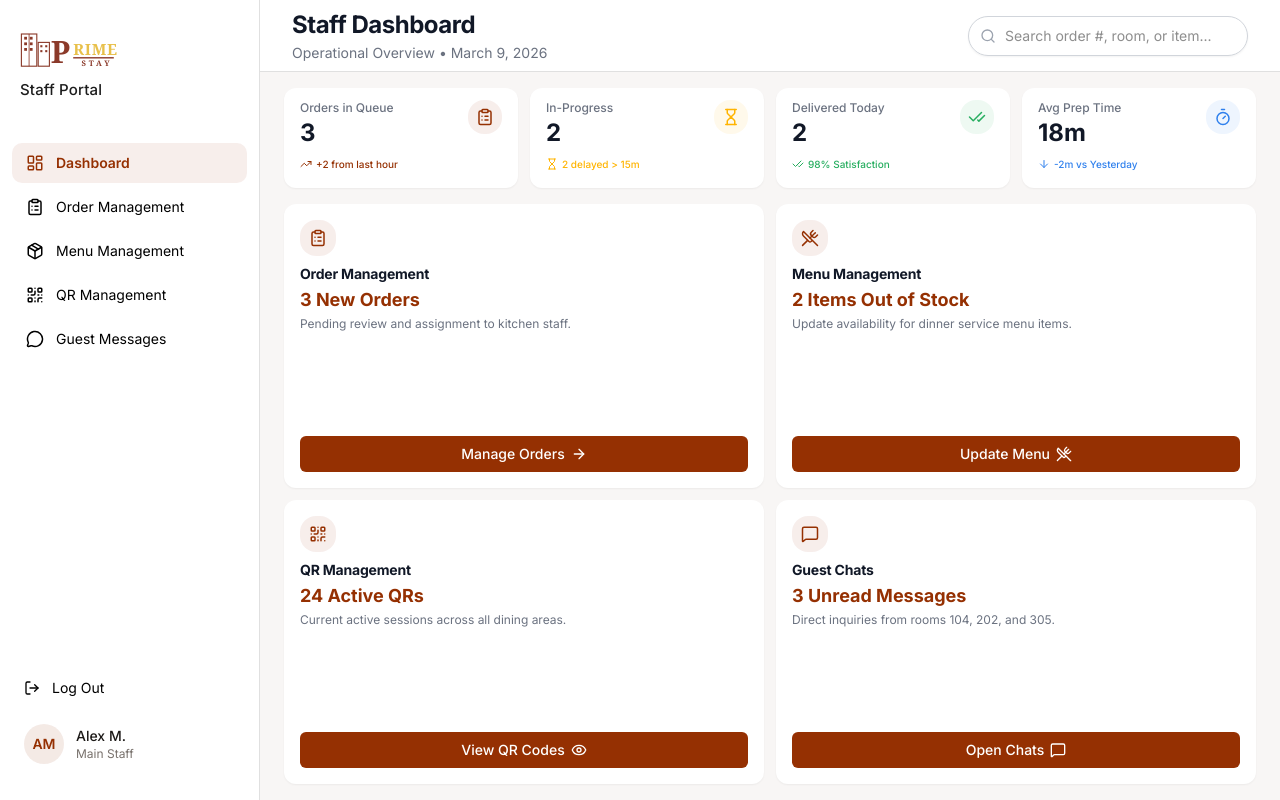
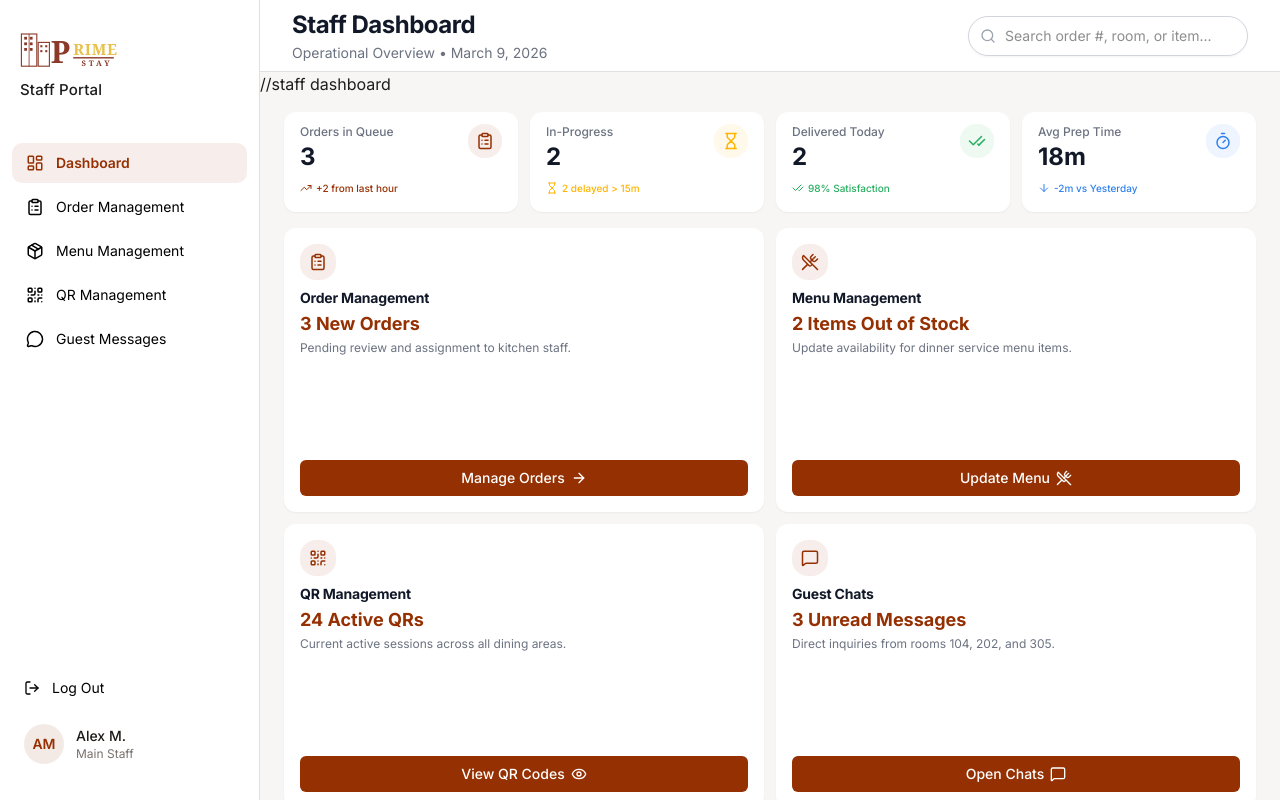
Before and after one commit to Dula0268/b4code-frontend, a Next.js app: page /staff in a window 1280 px wide. Built offline with nearby package versions, Linux system fonts and the light colour scheme.

Commit message:
feat: add comment to clarify staff dashboard section in StaffPage component

```diff
--- a/src/app/staff/page.tsx
+++ b/src/app/staff/page.tsx
@@ -17,6 +17,7 @@ export default function StaffPage() {
         searchPlaceholder="Search order #, room, or item..."
       />
       <main className="mt-[72px] flex-1">
+        //staff dashboard
         <StaffDashboard />
       </main>
     </StaffPageLayout>
```
